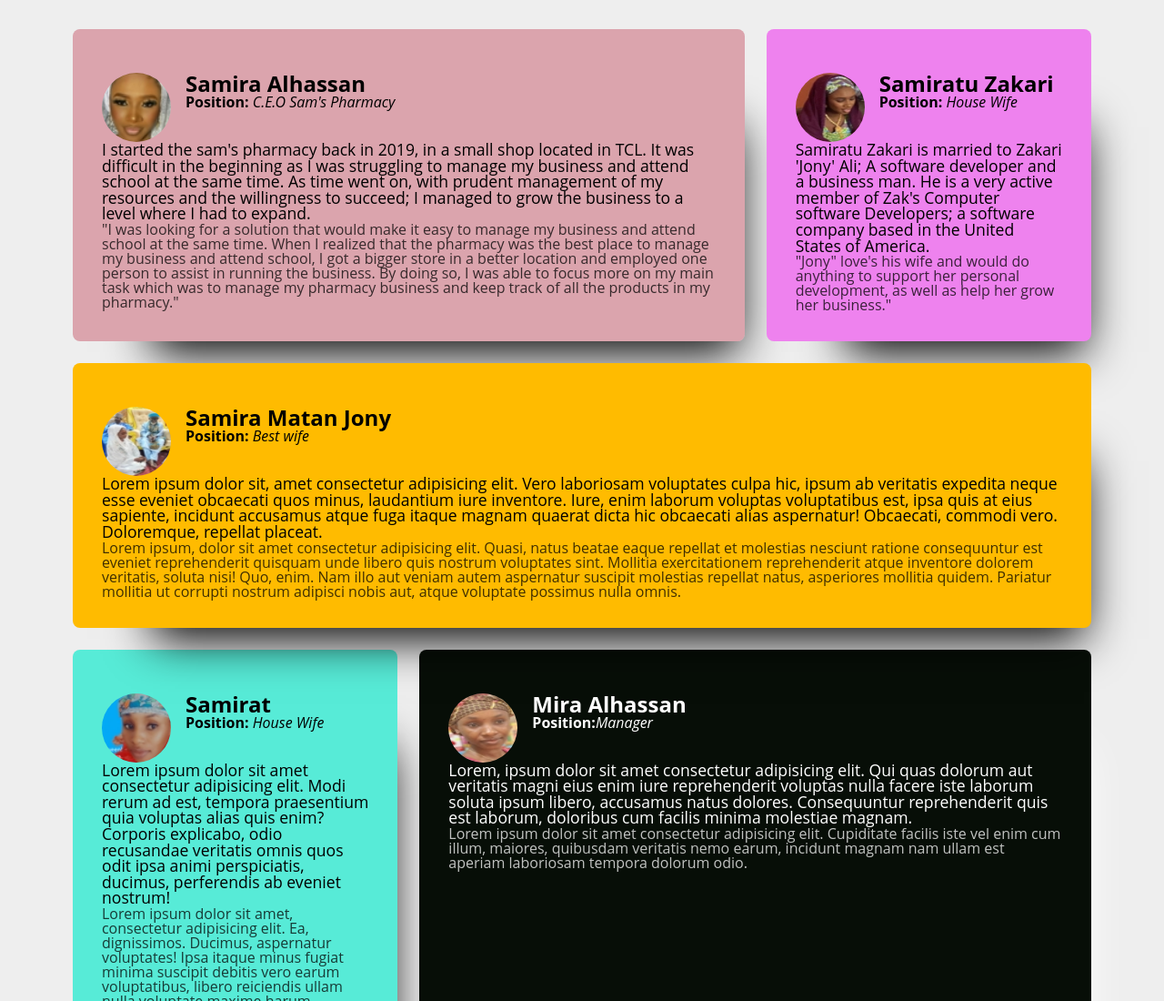
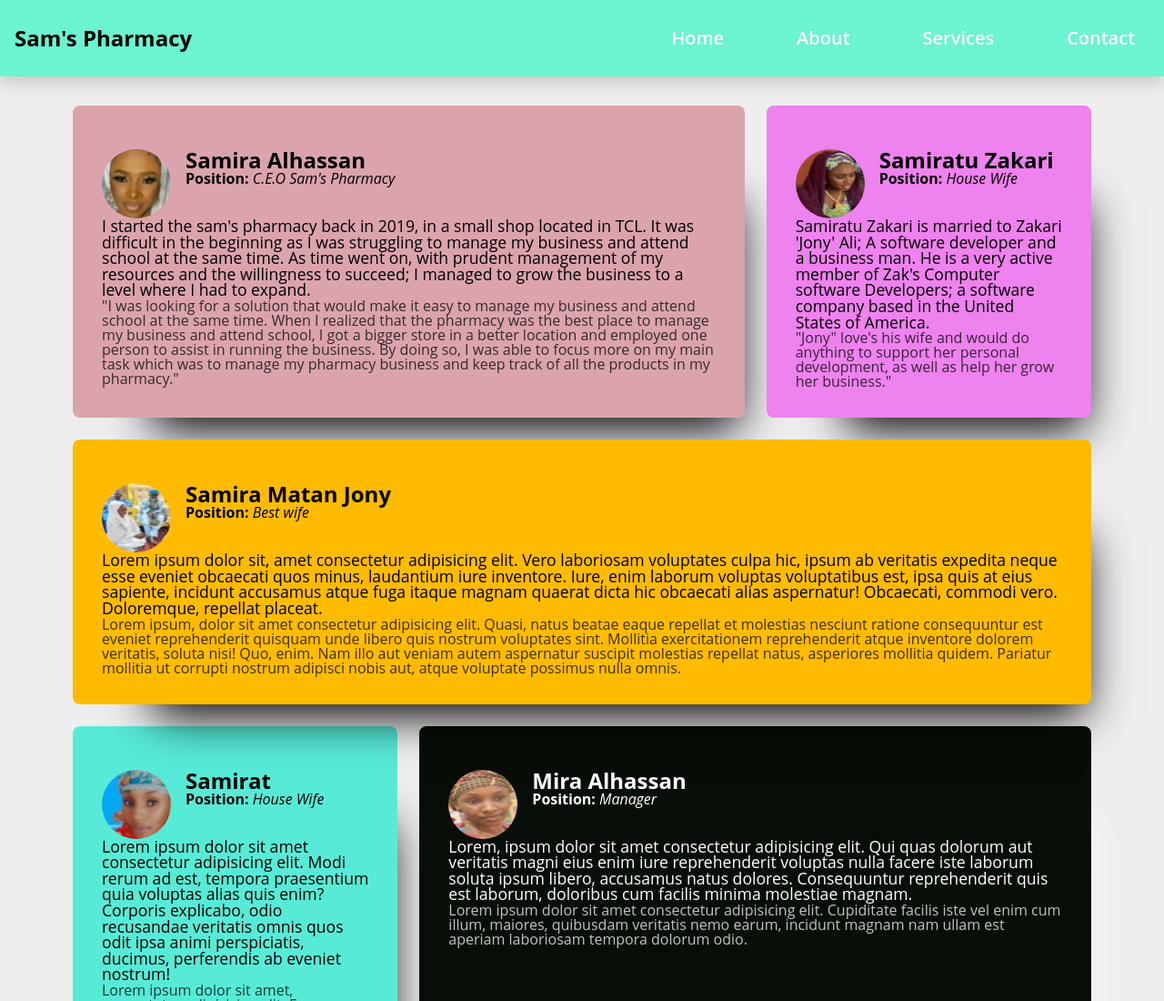
Before and after one commit to Jonywatson/Sam, a plain HTML site: page index.html in a window 1280 px wide. Shown: the top 1100 px of the page at 91% size. Drawn offline with Linux system fonts and the light colour scheme.

Commit message:
Added navigation bar

```diff
--- a/index.html
+++ b/index.html
@@ -7,6 +7,15 @@
     <title>Samira</title>
 </head>
 <body>
+    <nav id="navigation">
+        <h2>Sam's Pharmacy</h2>
+        <ul>
+            <li><a href="#">Home</a></li>
+            <li><a href="#">About</a></li>
+            <li><a href="#">Services</a></li>
+            <li><a href="#">Contact</a></li>
+        </ul>
+    </nav>
 
     <main class="grid-container">
         <article class="testimonial grid-col-span-2">
@@ -15,7 +24,7 @@
                     <img src="./img/Sam 1.jpg" alt="samira">
                 </div>
                 <div>
-                    <h2 class="name">Samira Alhassan</h2>
+                    <h2 class="name"> Samira Alhassan</h2>
                     <p class="position">
                         <b>Position:</b><i> C.E.O Sam's Pharmacy</i></p>
                 </div>
@@ -39,7 +48,7 @@
                     <img src="./img/Sam 2.jpg" alt="samira">
                 </div>
                 <div>
-                    <h2 class="name">Samiratu Zakari</h2>
+                    <h2 class="name"> Samiratu Zakari</h2>
                     <p class="position">
                         <b>Position:</b><i> House Wife</i></p>
                 </div>
@@ -80,9 +89,9 @@
                     <img src="./img/Sam 4.jpg" alt="">
                 </div>
                 <div>
-                    <h2 class="name">Mira Alhassan</h2>
+                    <h2 class="name"> Mira Alhassan</h2>
                     <p class="position">
-                        <b>Position:</b><i>Manager</i></p>
+                        <b>Position:</b><i> Manager</i></p>
                     </p>
                 </div>
             </div>
@@ -98,7 +107,7 @@
                     <img src="./img/Sam 5.jpg" alt="">
                 </div>
                 <div>
-                    <h2 class="name">Samira Matan Jony</h2>
+                    <h2 class="name"> Samira Matan Jony</h2>
                     <p class="position">
                         <b>Position:</b><i> Best wife</i></p>
                     </p>
--- a/style.css
+++ b/style.css
@@ -145,4 +145,30 @@ h1 {
         'three four five five'
 
     };
-    }
+}
+
+#navigation {
+    display: flex;
+    justify-content: space-between;
+    align-items: center;
+    padding: 1rem;
+    background-color: rgb(255, 255, 255);
+    box-shadow: 0 0.5rem 1rem rgba(0, 0, 0, 0.15);
+    background: rgba(52, 245, 197, 0.699);
+}
+ul {
+    display: flex;
+    list-style: none;
+    gap: 5rem;
+    margin: 0;
+    padding: 1rem;
+    justify-content: space-between;
+    align-items: center;
+
+}
+a {
+    text-decoration: none;
+    color: rgb(255, 255, 255);
+    font-size: 1.25rem;
+    font-weight: 600;
+}
```
